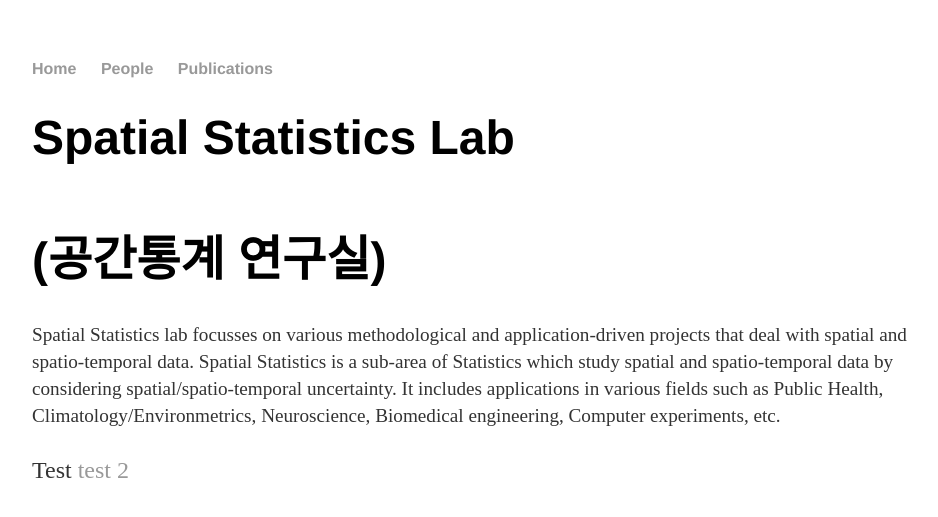
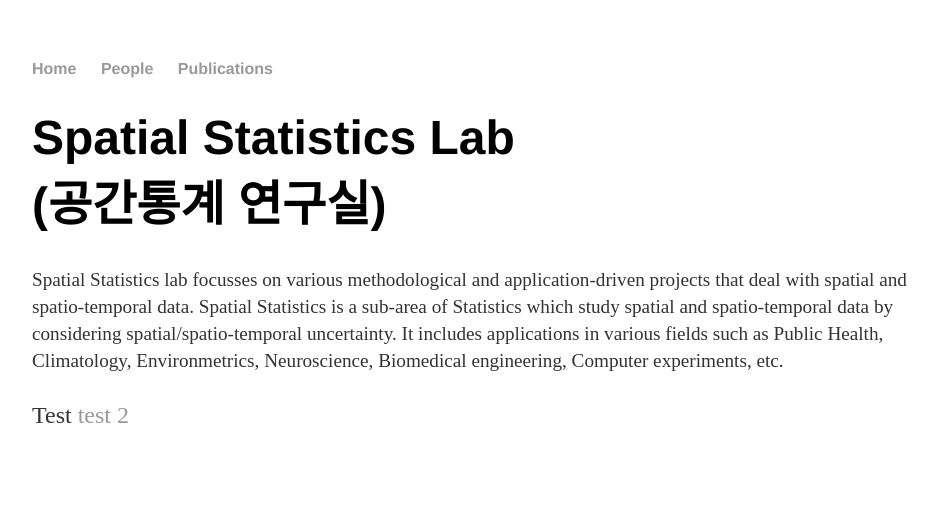
Before and after one commit to starestar/limcstat.github.io, a Jekyll site: the page built from index.html, in a window 1280 px wide. Shown: the top 517 px of the page, without its empty margins (160-1098 px from the left). Built offline with Jekyll 4.4.1, drawn with Linux system fonts in a browser that asks for light colours.

Commit message:
Update index.html

```diff
--- a/index.html
+++ b/index.html
@@ -4,13 +4,13 @@ title: Spatial Statistics Lab
 ---
 <div class="blurb">
 
-	<h1> Spatial Statistics Lab <br><br> (공간통계 연구실) </h1>
+	<h1> Spatial Statistics Lab <br> (공간통계 연구실) </h1>
 
-	<p style="font-size:120%">
+	<p style="font-size:120%" font-family="Trebuchet MS">
 	Spatial Statistics lab focusses on various methodological and application-driven projects that deal with spatial and spatio-temporal data.
 		Spatial Statistics is a sub-area of Statistics which study spatial and spatio-temporal data by
 		considering spatial/spatio-temporal uncertainty. It includes applications in various fields such as Public Health,
-		Climatology/Environmetrics, Neuroscience, Biomedical engineering, Computer experiments, etc.
+		Climatology, Environmetrics, Neuroscience, Biomedical engineering, Computer experiments, etc.
 	</p>
 
 
```
